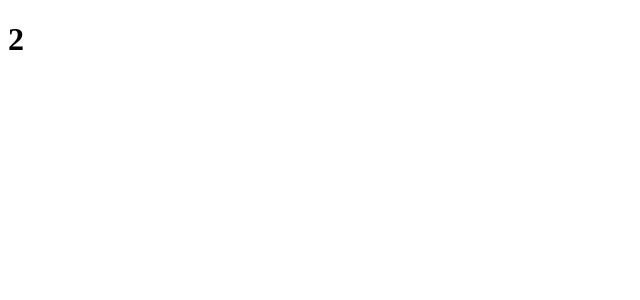
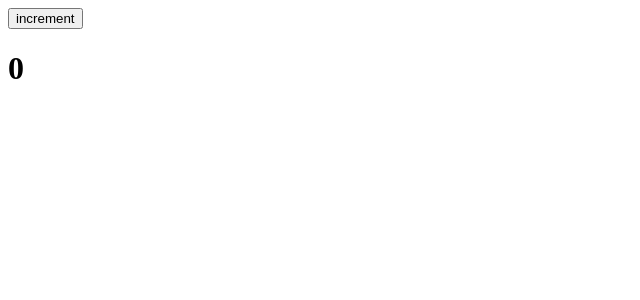
Before and after one commit to ravianandfbg/Pep_Web, a React (Create React App) app in the folder React/demo/: page / in a window 1280 px wide. Shown: the top 300 px of the page, without its empty margins (0-640 px from the left). Built offline with nearby package versions, Linux system fonts and the light colour scheme.

Commit message:
increment state

```diff
--- a/React/demo/src/MyComp.js
+++ b/React/demo/src/MyComp.js
@@ -2,13 +2,24 @@ import React from "react";
 
 class MyComp extends React.Component{
       state = {
-            someNumber : 2,
+            someNumber : 0,
       };
 
       render = () => {
+
+            console.log("Render function is executed");
+
             return (
                   <div>
-                        <h1> {this.state.someNumber}</h1>
+                        <button
+                        onClick = { () => {
+                              this.setState({someNumber : this.state.someNumber + 1});
+                        } }
+                        >
+                              increment
+
+                        </button>
+                        <h1> {this.state.someNumber} </h1>
                   </div>
             );
       };
```
Also changed, not shown: 2 other files (tests, documents, lock files or other folders).
